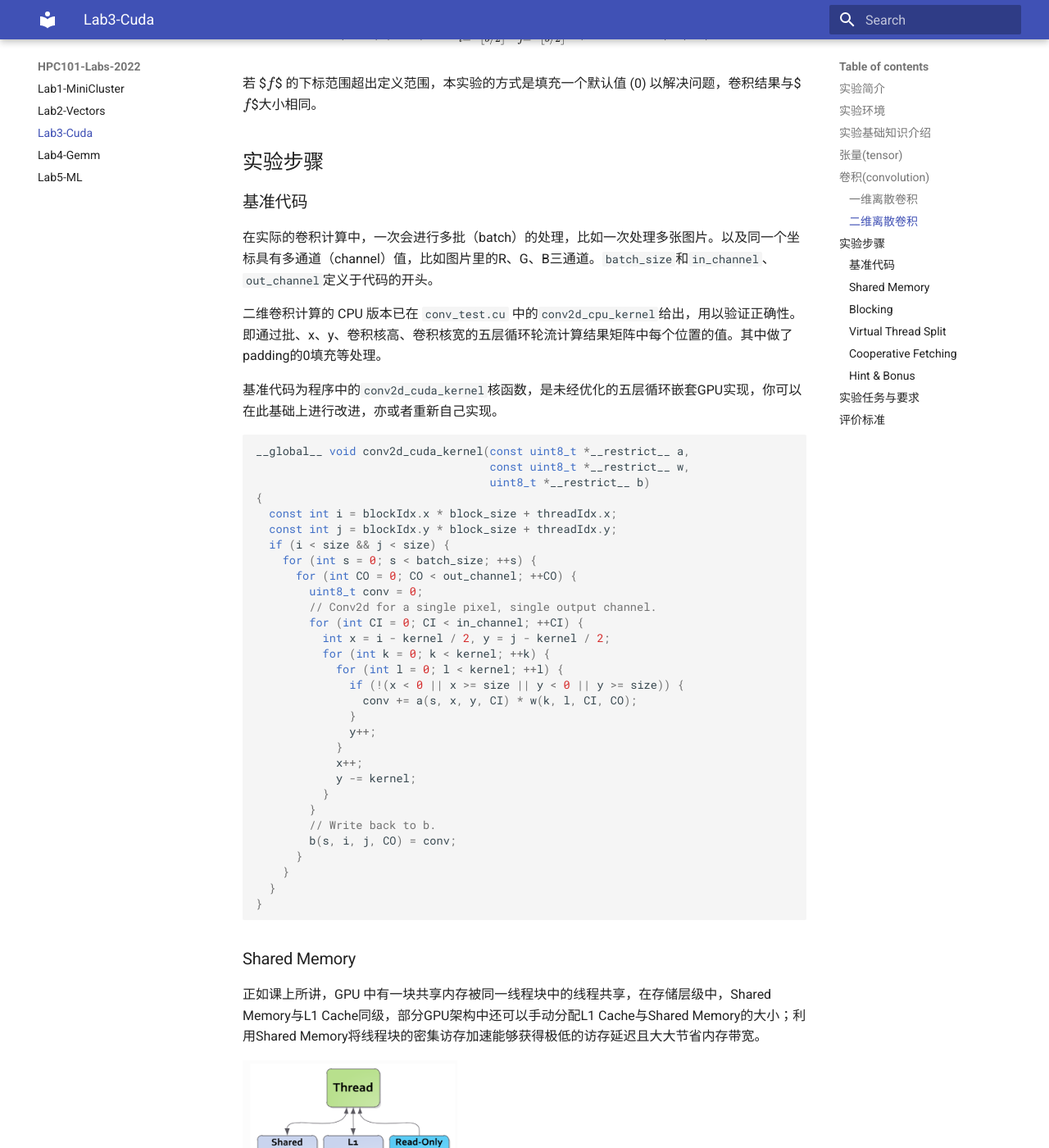
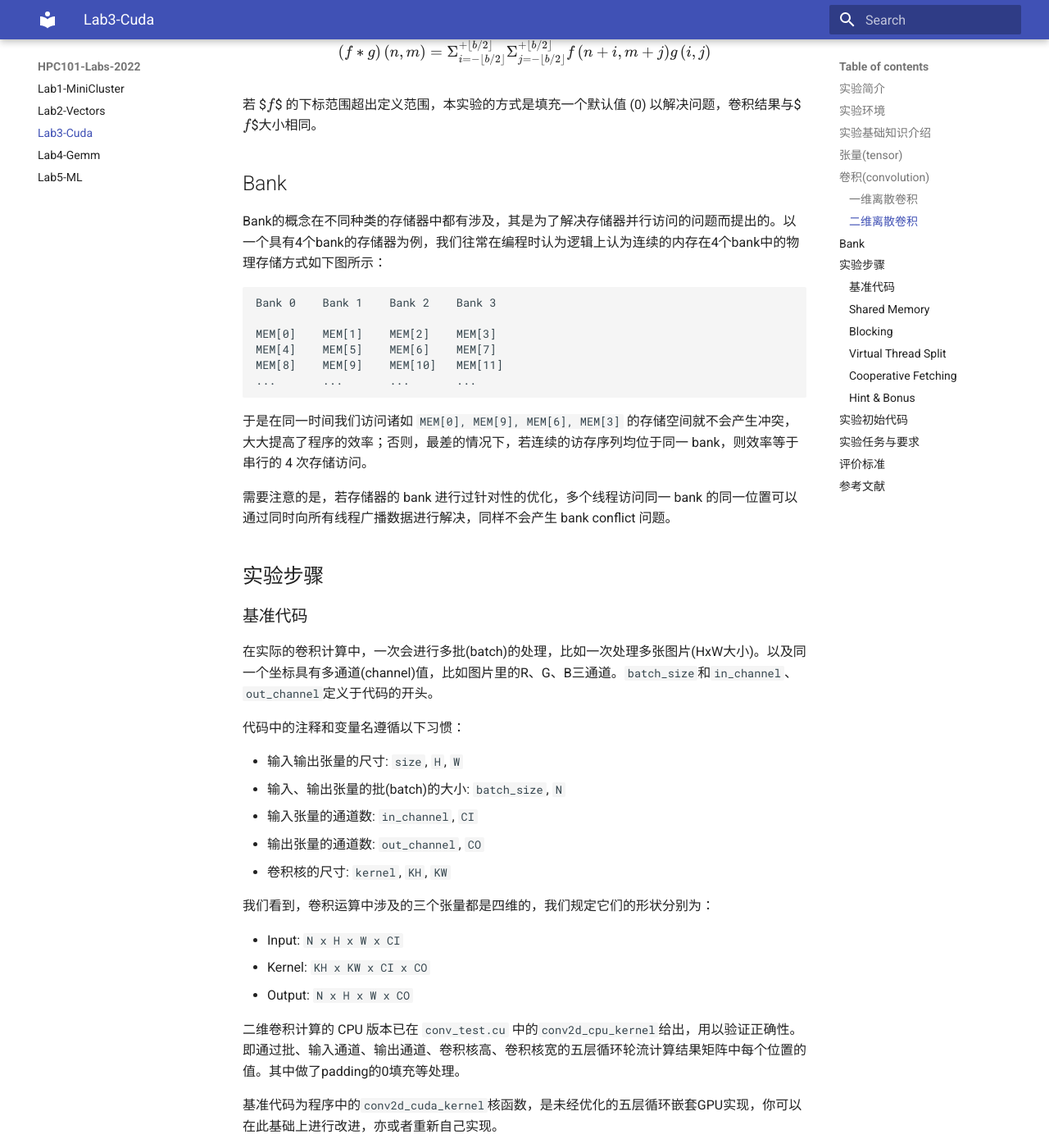
Before and after one commit to ZJUSCT/HPC101-Labs-2022, an MkDocs documentation site: the page built from docs/Lab3-Cuda/index.md, in a window 1280 px wide and 1400 px high, scrolled down 2546 px. Shown: the whole window at 82% size. Built offline with MkDocs 1.6.1 and Material for MkDocs 9.7.7, drawn with Linux system fonts in a browser that asks for light colours; some of the changed text lies outside the part shown.

Commit message:
tensor core guide and reference

````diff
--- a/docs/Lab3-Cuda/index.md
+++ b/docs/Lab3-Cuda/index.md
@@ -28,7 +28,8 @@
 >
 > 同构意义下，第零阶张量(r = 0)为标量(Scalar)，第一阶张量(r = 1)为向量 (Vector)，第二阶张量(r = 2)则为矩阵(Matrix)。
 
-本实验中，张量概念作了解即可。实验中的卷积运算特指2个矩阵之间的卷积运算。
+实验中的卷积运算本实验涉及两个四维张量的运算。
+
 
 ## 卷积(convolution)
 
@@ -67,13 +68,47 @@
 
 若 $$f$$ 的下标范围超出定义范围，本实验的方式是填充一个默认值 (0) 以解决问题，卷积结果与$$f$$大小相同。
 
+## Bank
+
+Bank的概念在不同种类的存储器中都有涉及，其是为了解决存储器并行访问的问题而提出的。以一个具有4个bank的存储器为例，我们往常在编程时认为逻辑上认为连续的内存在4个bank中的物理存储方式如下图所示：
+
+```
+Bank 0    Bank 1    Bank 2    Bank 3
+
+MEM[0]    MEM[1]    MEM[2]    MEM[3]
+MEM[4]    MEM[5]    MEM[6]    MEM[7]
+MEM[8]    MEM[9]    MEM[10]   MEM[11]
+...       ...       ...       ...
+```
+
+于是在同一时间我们访问诸如 `MEM[0], MEM[9], MEM[6], MEM[3]` 的存储空间就不会产生冲突，大大提高了程序的效率；否则，最差的情况下，若连续的访存序列均位于同一 bank，则效率等于串行的 4 次存储访问。
+
+需要注意的是，若存储器的 bank 进行过针对性的优化，多个线程访问同一 bank 的同一位置可以通过同时向所有线程广播数据进行解决，同样不会产生 bank conflict 问题。
+
+
+
 ## 实验步骤
 
 ### 基准代码
 
-在实际的卷积计算中，一次会进行多批（batch）的处理，比如一次处理多张图片。以及同一个坐标具有多通道（channel）值，比如图片里的R、G、B三通道。`batch_size`和`in_channel`、`out_channel`定义于代码的开头。
+在实际的卷积计算中，一次会进行多批(batch)的处理，比如一次处理多张图片(HxW大小)。以及同一个坐标具有多通道(channel)值，比如图片里的R、G、B三通道。`batch_size`和`in_channel`、`out_channel`定义于代码的开头。
 
-二维卷积计算的 CPU 版本已在 `conv_test.cu` 中的`conv2d_cpu_kernel`给出，用以验证正确性。即通过批、x、y、卷积核高、卷积核宽的五层循环轮流计算结果矩阵中每个位置的值。其中做了padding的0填充等处理。
+代码中的注释和变量名遵循以下习惯：
+
+- 输入输出张量的尺寸: `size`, `H`, `W`
+- 输入、输出张量的批(batch)的大小: `batch_size`, `N`
+- 输入张量的通道数: `in_channel`, `CI`
+- 输出张量的通道数: `out_channel`, `CO`
+- 卷积核的尺寸: `kernel`, `KH`, `KW`
+
+我们看到，卷积运算中涉及的三个张量都是四维的，我们规定它们的形状分别为：
+
+- Input: `N x H x W x CI`
+- Kernel: `KH x KW x CI x CO`
+- Output: `N x H x W x CO`
+
+
+二维卷积计算的 CPU 版本已在 `conv_test.cu` 中的`conv2d_cpu_kernel`给出，用以验证正确性。即通过批、输入通道、输出通道、卷积核高、卷积核宽的五层循环轮流计算结果矩阵中每个位置的值。其中做了padding的0填充等处理。
 
 基准代码为程序中的`conv2d_cuda_kernel`核函数，是未经优化的五层循环嵌套GPU实现，你可以在此基础上进行改进，亦或者重新自己实现。
 
@@ -88,8 +123,6 @@
     for (int s = 0; s < batch_size; ++s) {
       for (int CO = 0; CO < out_channel; ++CO) {
         uint8_t conv = 0;
-        // Conv2d for a single pixel, single output channel.
-        for (int CI = 0; CI < in_channel; ++CI) {
           int x = i - kernel / 2, y = j - kernel / 2;
           for (int k = 0; k < kernel; ++k) {
             for (int l = 0; l < kernel; ++l) {
@@ -138,7 +171,17 @@
 
 如果程序遇到难以解决的正确性问题，不妨考虑两个关键词： `sync` 和 `atomic`。
 
-另外在我们本次实验提供的 GPU（RTX 2080Ti） 上，包含一个叫做 TensorCore 的硬件，它能够进一步加速卷积的计算，你可以查阅相关资料，使用 TensorCore 进行进一步的加速。
+另外在我们本次实验提供的 GPU (RTX 2080Ti) 上，包含一个叫做 TensorCore 的硬件，它能够进一步加速卷积的计算， 在Cuda 9.0之后，你可以使用内嵌`PTX`汇编或者CUDA的C++扩展`nvcuda::wmma`的方式
+来显式地调用Tensor Core来进行计算。
+
+Tensor Core能在一个周期内完成一个小矩阵乘法，因而提高计算效率，但是Tensor Core对作矩阵乘法的两个矩阵的形状要求比较高(例如4x4x4，8x8x8等)，你需要合理地对矩阵进行切分和对Wrap中的线程合理分配来发挥出Tensor Core的计算性能。了解如何调用Tensor Core，可以查阅文档尾部的参考文献。
+
+使用Tensor Core完成本次lab，你将会获得Bonus
+
+
+## 实验初始代码
+
+详见 [starter_code](https://github.com/ZJUSCT/HPC101-Labs-2022/blob/main/docs/Lab2-Cuda/starter_code)
 
 ## 实验任务与要求
 
@@ -165,3 +208,10 @@
 3. 优化结果普通，我们将参考你对实验手册中提到的优化策略的尝试与努力（报告与代码）进行给分——若你已经尽力尝试了手册中所有的优化思路，你可以取得（95+）的分数。
 
 请让我们看到你的尝试，即使代码不能运行或者结果错误也不要羞涩于提交（否则实在捞不起来）！
+
+## 参考文献
+
+- NVIDIA [Convolutional Layers User's Guide](https://docs.nvidia.com/deeplearning/performance/dl-performance-convolutional/)
+- NVIDIA Developer Blog [Tips for Optimizing GPU Performance Using Tensor Cores](https://developer.nvidia.com/blogoptimizing-gpu-performance-tensor-cores/)
+- `nvcuda::wmma` CUDA C++ Extension [NVIDIA CUDA C Programming Guide](https://docs.nvidia.com/cuda/cuda-c-programming-guide/index.html#wmma)
+- [NVIDIA PTX ISA](https://docs.nvidia.com/cuda/parallel-thread-execution/index.html)
````
Also changed, not shown: other parts of docs/Lab3-Cuda/index.md (+1 -1 lines), 3 other files.
